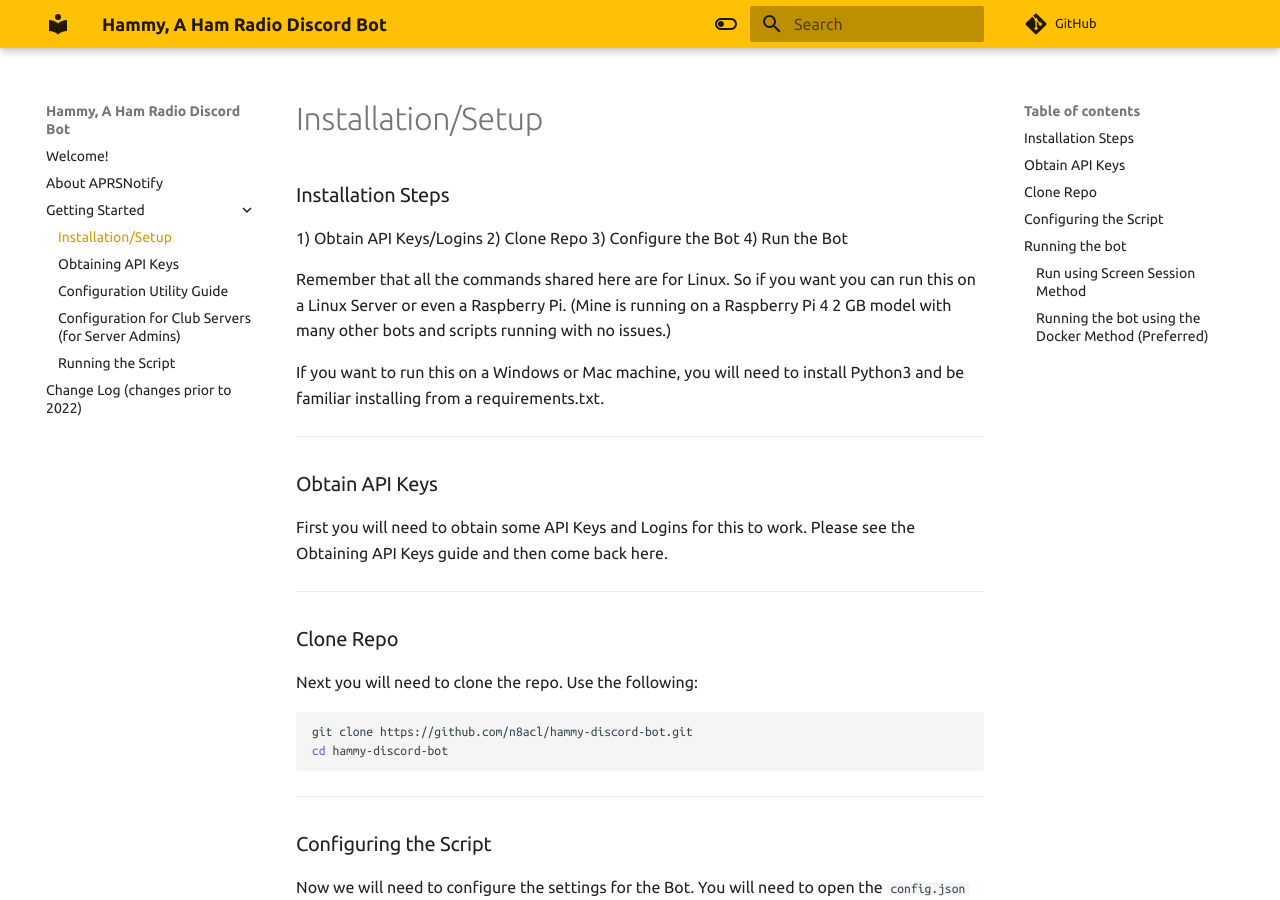
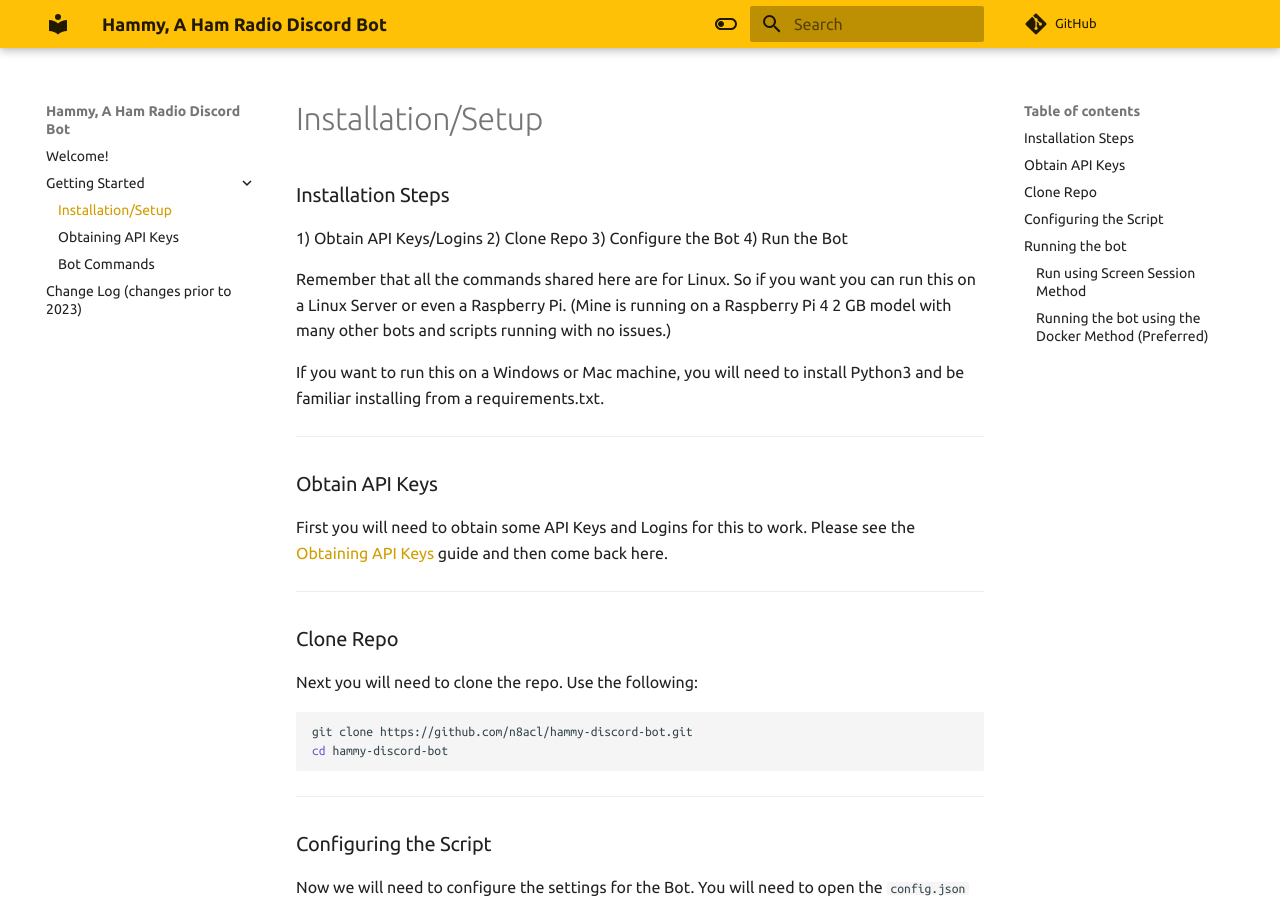
Before and after one commit to n8acl/hammy-discord-bot, an MkDocs documentation site: the page built from docs/Installation.md, in a window 1280 px wide and 900 px high. Built offline with MkDocs 1.6.1 and Material for MkDocs 9.7.7, drawn with Linux system fonts in a browser that asks for light colours; comment, search, counter and statistics services are not loaded.

Commit message:
Update 09212023

```diff
--- a/docs/Installation.md
+++ b/docs/Installation.md
@@ -14,7 +14,7 @@
 
 ### Obtain API Keys
 
-First you will need to obtain some API Keys and Logins for this to work. Please see the Obtaining API Keys guide and then come back here.
+First you will need to obtain some API Keys and Logins for this to work. Please see the [Obtaining API Keys](https://n8acl.github.io/hammy-discord-bot/obtaining_api_keys) guide and then come back here.
 
 ---
 
--- a/mkdocs.yml
+++ b/mkdocs.yml
@@ -32,11 +32,8 @@
 
 nav:
   - Welcome!: index.md
-  - About APRSNotify: about.md
   - Getting Started:
     - Installation/Setup: Installation.md
     - Obtaining API Keys: obtaining_api_keys.md
-    - Configuration Utility Guide: configuration_guide.md
-    - Configuration for Club Servers (for Server Admins): club_server_admin_guide.md
-    - Running the Script: running_the_script.md
-  - Change Log (changes prior to 2022): changelog.md
+    - Bot Commands: bot-commands.md
+  - Change Log (changes prior to 2023): changelog.md
```
